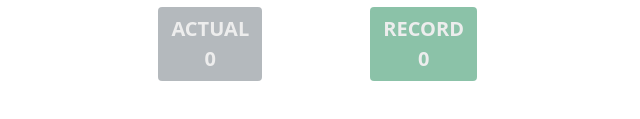
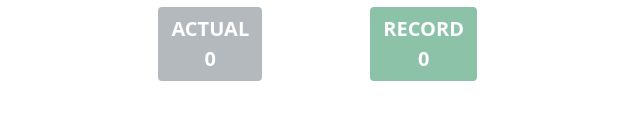
Before and after one commit to txalo/SIMON-DICE, a website: page index.html in a window 1280 px wide. Shown: the part 607-726 px from the top of the page, 323-963 px from the left. Drawn offline with nearby package versions, Linux system fonts and the light colour scheme.

Commit message:
style(css): Color marcadores vuelve a blanco

```diff
--- a/css/main.css
+++ b/css/main.css
@@ -48,5 +48,5 @@
     margin: 10px 20px 0 20px;
     text-align: center;
     opacity: .5;
-    color: #ddd;
+    color: #fff;
 }
```
